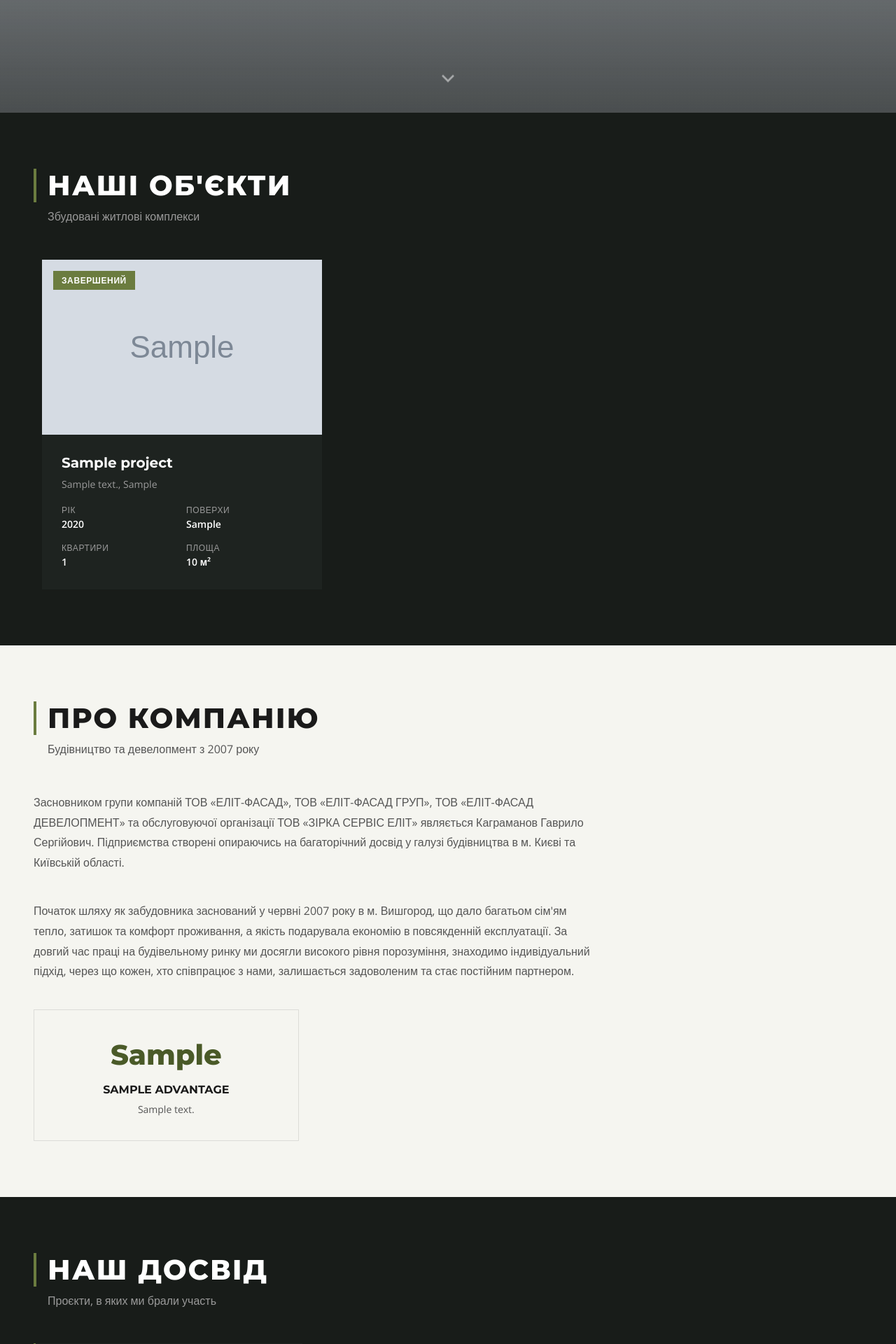
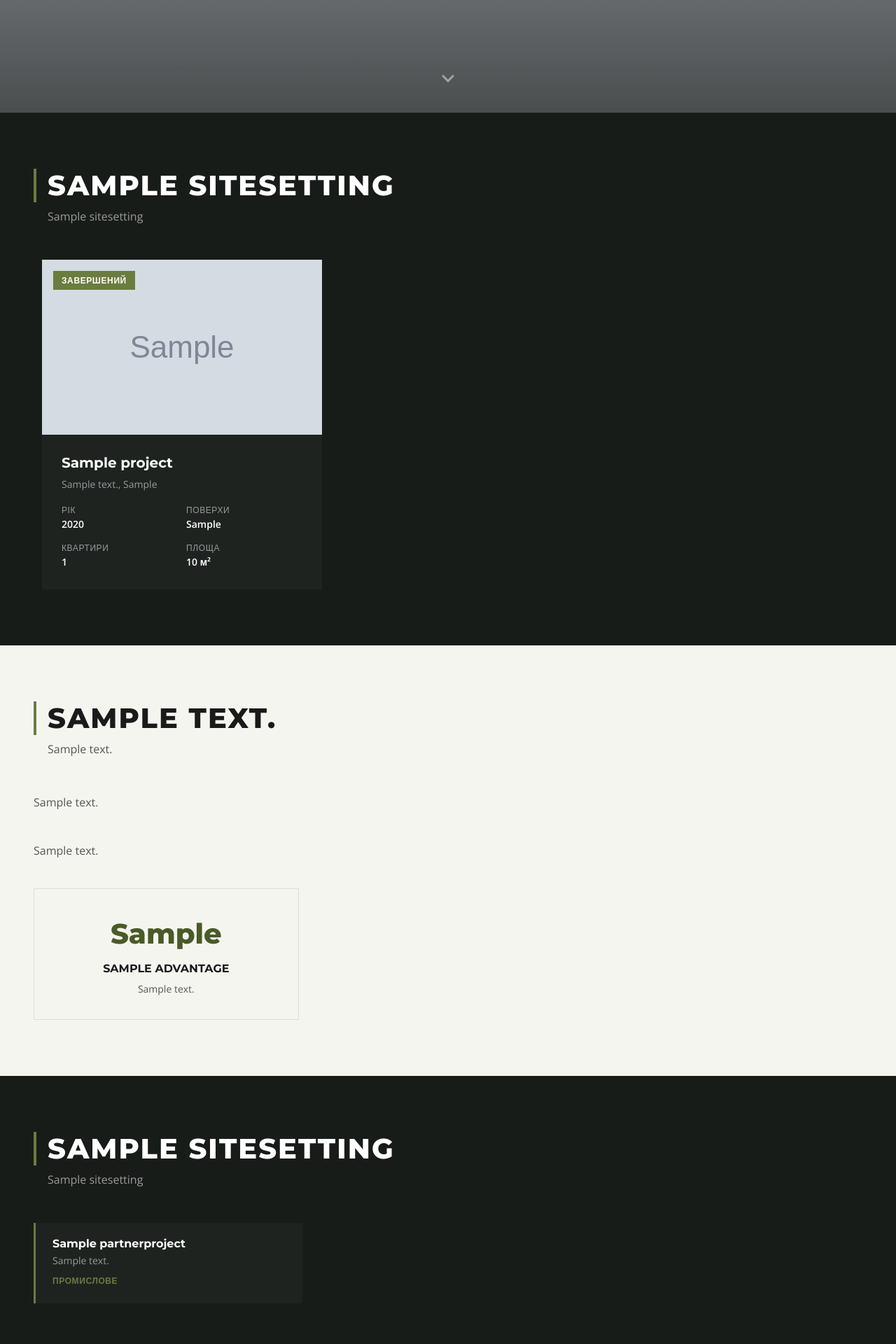
Before and after one commit to BonisOleg/grand_oblik, a Django app: page / in a window 1280 px wide. Shown: the part 749-2669 px from the top of the page at 70% size. Run offline with Django 5.2, Linux system fonts and the light colour scheme; tables that the repository leaves empty hold one stand-in row (values such as "Sample post"); grey boxes marked "Sample" are stand-in pictures.

Commit message:
правки готово

```diff
--- a/core/models.py
+++ b/core/models.py
@@ -15,6 +15,37 @@ class SiteSettings(models.Model):
     meta_title = models.CharField('Meta Title', max_length=200, blank=True)
     meta_description = models.TextField('Meta Description', blank=True)
     og_image = models.ImageField('OG Image', upload_to='site/', blank=True)
+
+    # Секція "Про компанію"
+    about_title = models.CharField('Заголовок блоку "Про нас"', max_length=200, default='Про компанію')
+    about_subtitle = models.CharField('Підзаголовок блоку "Про нас"', max_length=300, blank=True)
+    about_text_1 = models.TextField('Перший абзац "Про нас"', blank=True)
+    about_text_2 = models.TextField('Другий абзац "Про нас"', blank=True)
+
+    # Заголовки секцій
+    projects_title = models.CharField('Секція "Об\'єкти" — заголовок', max_length=200, default="Власні об'єкти")
+    projects_subtitle = models.CharField('Секція "Об\'єкти" — підзаголовок', max_length=300, default='Збудовані житлові комплекси')
+    services_title = models.CharField('Секція "Послуги" — заголовок', max_length=200, default='Наші послуги')
+    experience_title = models.CharField('Секція "Досвід" — заголовок', max_length=200, default='Наш досвід')
+    experience_subtitle = models.CharField('Секція "Досвід" — підзаголовок', max_length=300, default='Проєкти, в яких ми брали участь')
+    gallery_title = models.CharField('Секція "Галерея" — заголовок', max_length=200, default='Галерея')
+    gallery_tab_realized = models.CharField('Галерея — вкладка "Реалізовані"', max_length=100, default='Реалізовані об\'єкти')
+    gallery_tab_completed = models.CharField('Галерея — вкладка "Вишгород"', max_length=100, default='Об\'єкти Вишгород')
+    gallery_tab_perspective = models.CharField('Галерея — вкладка "Перспективні"', max_length=100, default='Перспективні проєкти')
+    contacts_title = models.CharField('Секція "Контакти" — заголовок', max_length=200, default='Контакти')
+    contacts_subtitle = models.CharField('Секція "Контакти" — підзаголовок', max_length=300, default="Залишилися питання? Зв'яжіться з нами")
+
+    # Форма зворотного зв'язку
+    contact_form_text = models.CharField(
+        'Текст над формою', max_length=300,
+        default='Заповніть форму і наш менеджер зателефонує вам найближчим часом',
+    )
+    contact_form_button = models.CharField('Текст кнопки форми', max_length=100, default='Отримати консультацію')
+    contact_success_title = models.CharField('Заголовок після відправки', max_length=200, default='Дякуємо за звернення!')
+    contact_success_text = models.CharField(
+        'Текст після відправки', max_length=300,
+        default='Наш менеджер зв\'яжеться з вами найближчим часом.',
+    )
 
     class Meta:
         verbose_name = 'Налаштування сайту'
@@ -182,7 +213,8 @@ class PartnerProject(models.Model):
 
 class GalleryImage(models.Model):
     CATEGORY_CHOICES = [
-        ('completed', 'Збудовані об\'єкти'),
+        ('realized', 'Реалізовані об\'єкти'),
+        ('completed', 'Об\'єкти Вишгород'),
         ('perspective', 'Перспективні проєкти'),
     ]
     image = models.ImageField('Зображення', upload_to='gallery/')
--- a/core/views.py
+++ b/core/views.py
@@ -2,7 +2,7 @@ from django.shortcuts import render
 from django.http import HttpResponse
 from .models import (
     HeroSlide, Project, Advantage,
-    PartnerProject, GalleryImage, PerspectiveInfo,
+    PartnerProject, GalleryImage, PerspectiveInfo, SiteSettings,
 )
 from .forms import ContactForm
 
@@ -14,6 +14,7 @@ def index(request):
         'advantages': Advantage.objects.all(),
         'partner_projects': PartnerProject.objects.all(),
         'gallery_images': GalleryImage.objects.all(),
+        'gallery_realized': GalleryImage.objects.filter(category='realized'),
         'gallery_completed': GalleryImage.objects.filter(category='completed'),
         'gallery_perspective': GalleryImage.objects.filter(category='perspective'),
         'perspective': PerspectiveInfo.load(),
@@ -29,13 +30,14 @@ def contact_submit(request):
     form = ContactForm(request.POST)
     if form.is_valid():
         form.save()
+        s = SiteSettings.load()
         return HttpResponse(
             '<div class="form-success animate-fade-up">'
             '<svg width="48" height="48" viewBox="0 0 24 24" fill="none" stroke="currentColor" stroke-width="2">'
             '<path d="M20 6L9 17l-5-5"/>'
             '</svg>'
-            '<p>Дякуємо за звернення!</p>'
-            '<p>Наш менеджер зв\'яжеться з вами найближчим часом.</p>'
+            f'<p>{s.contact_success_title}</p>'
+            f'<p>{s.contact_success_text}</p>'
             '</div>'
         )
 
--- a/templates/partials/_contact_form.html
+++ b/templates/partials/_contact_form.html
@@ -1,6 +1,6 @@
 {% load static %}
 <p class="contact-form-wrap__title">
-    Заповніть форму і наш менеджер зателефонує вам найближчим часом
+    {{ site_settings.contact_form_text }}
 </p>
 <form hx-post="{% url 'contact_submit' %}"
       hx-target="#contact-form-container"
@@ -32,7 +32,7 @@
     </div>
 
     <button type="submit" class="btn btn--filled form-submit">
-        <span>Отримати консультацію</span>
+        <span>{{ site_settings.contact_form_button }}</span>
         <span id="form-spinner" class="htmx-indicator">...</span>
     </button>
 </form>
--- a/templates/partials/about.html
+++ b/templates/partials/about.html
@@ -1,23 +1,17 @@
 <section id="about" class="section section--light">
     <div class="container">
         <div class="section-header animate-slide-left">
-            <h2 class="section-title">Про компанію</h2>
-            <p class="section-subtitle">Будівництво та девелопмент з 2007 року</p>
+            <h2 class="section-title">{{ site_settings.about_title }}</h2>
+            {% if site_settings.about_subtitle %}
+            <p class="section-subtitle">{{ site_settings.about_subtitle }}</p>
+            {% endif %}
         </div>
-        <p class="about-text animate-fade-up">
-            Засновником групи компаній ТОВ &laquo;ЕЛІТ-ФАСАД&raquo;, ТОВ &laquo;ЕЛІТ-ФАСАД ГРУП&raquo;,
-            ТОВ &laquo;ЕЛІТ-ФАСАД ДЕВЕЛОПМЕНТ&raquo; та обслуговуючої організації ТОВ &laquo;ЗІРКА СЕРВІС ЕЛІТ&raquo;
-            являється Каграманов Гаврило Сергійович. Підприємства створені опираючись на багаторічний досвід
-            у галузі будівництва в м. Києві та Київській області.
-        </p>
-        <p class="about-text animate-fade-up" data-delay="200">
-            Початок шляху як забудовника заснований у червні 2007 року в м. Вишгород,
-            що дало багатьом сім'ям тепло, затишок та комфорт проживання, а якість
-            подарувала економію в повсякденній експлуатації. За довгий час праці на
-            будівельному ринку ми досягли високого рівня порозуміння, знаходимо
-            індивідуальний підхід, через що кожен, хто співпрацює з нами, залишається
-            задоволеним та стає постійним партнером.
-        </p>
+        {% if site_settings.about_text_1 %}
+        <p class="about-text animate-fade-up">{{ site_settings.about_text_1 }}</p>
+        {% endif %}
+        {% if site_settings.about_text_2 %}
+        <p class="about-text animate-fade-up" data-delay="200">{{ site_settings.about_text_2 }}</p>
+        {% endif %}
         <div class="advantages animate-fade-up" data-delay="400">
             {% for adv in advantages %}
             <div class="advantage-card">
--- a/templates/partials/contacts.html
+++ b/templates/partials/contacts.html
@@ -2,8 +2,10 @@
 <section id="contacts" class="section section--dark-alt">
     <div class="container">
         <div class="section-header animate-slide-left">
-            <h2 class="section-title">Контакти</h2>
-            <p class="section-subtitle">Залишилися питання? Зв'яжіться з нами</p>
+            <h2 class="section-title">{{ site_settings.contacts_title }}</h2>
+            {% if site_settings.contacts_subtitle %}
+            <p class="section-subtitle">{{ site_settings.contacts_subtitle }}</p>
+            {% endif %}
         </div>
 
         <div class="contact-info animate-fade-up">
--- a/templates/partials/experience.html
+++ b/templates/partials/experience.html
@@ -1,8 +1,10 @@
 <section class="section section--dark-alt">
     <div class="container">
         <div class="section-header animate-slide-left">
-            <h2 class="section-title">Наш досвід</h2>
-            <p class="section-subtitle">Проєкти, в яких ми брали участь</p>
+            <h2 class="section-title">{{ site_settings.experience_title }}</h2>
+            {% if site_settings.experience_subtitle %}
+            <p class="section-subtitle">{{ site_settings.experience_subtitle }}</p>
+            {% endif %}
         </div>
         <div class="experience-grid">
             {% for pp in partner_projects %}
--- a/templates/partials/gallery.html
+++ b/templates/partials/gallery.html
@@ -2,12 +2,13 @@
 <section id="gallery" class="section section--dark">
     <div class="container">
         <div class="section-header animate-slide-left">
-            <h2 class="section-title">Галерея</h2>
+            <h2 class="section-title">{{ site_settings.gallery_title }}</h2>
         </div>
 
         <div class="gallery-filters animate-fade-up">
-            <button class="gallery-filter is-active" data-category="completed">Об'єкти Вишгород</button>
-            <button class="gallery-filter" data-category="perspective">Перспективні проєкти</button>
+            <button class="gallery-filter is-active" data-category="realized">{{ site_settings.gallery_tab_realized }}</button>
+            <button class="gallery-filter" data-category="completed">{{ site_settings.gallery_tab_completed }}</button>
+            <button class="gallery-filter" data-category="perspective">{{ site_settings.gallery_tab_perspective }}</button>
         </div>
 
         <div class="gallery-grid">
--- a/templates/partials/projects.html
+++ b/templates/partials/projects.html
@@ -2,8 +2,10 @@
 <section id="projects" class="section section--dark-alt">
     <div class="container">
         <div class="section-header animate-slide-left">
-            <h2 class="section-title">Наші об'єкти</h2>
-            <p class="section-subtitle">Збудовані житлові комплекси</p>
+            <h2 class="section-title">{{ site_settings.projects_title }}</h2>
+            {% if site_settings.projects_subtitle %}
+            <p class="section-subtitle">{{ site_settings.projects_subtitle }}</p>
+            {% endif %}
         </div>
         <div class="carousel">
             <div class="carousel__track">
--- a/templates/partials/services.html
+++ b/templates/partials/services.html
@@ -1,7 +1,7 @@
 <section id="services" class="section section--dark">
     <div class="container">
         <div class="section-header animate-slide-left">
-            <h2 class="section-title">Наші послуги</h2>
+            <h2 class="section-title">{{ site_settings.services_title }}</h2>
         </div>
         <div class="services-grid">
             {% for service in services %}
```
Also changed, not shown: core/admin.py (+17 -0 lines), core/management/commands/seed_data.py (+36 -2 lines), core/migrations/0003_sitesettings_about_subtitle_and_more.py (added), core/migrations/0004_sitesettings_gallery_tab_completed_and_more.py (added).
